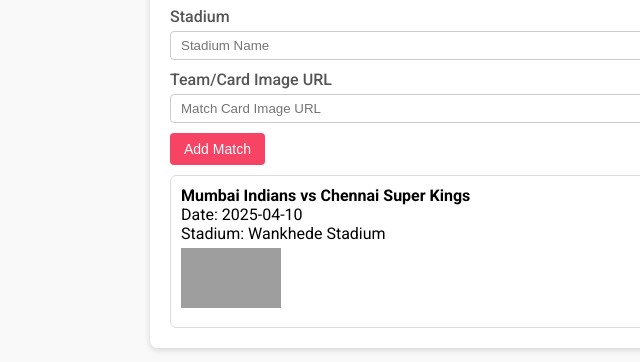
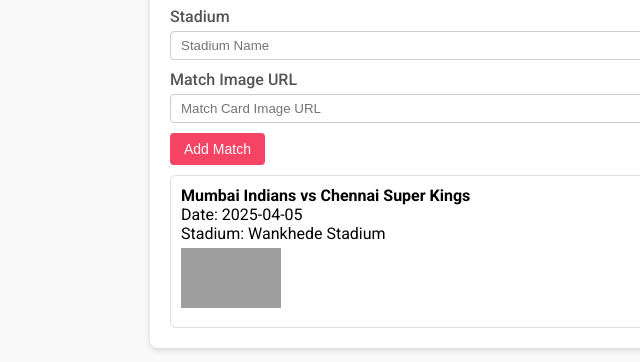
Before and after one commit to hpijansns/ipl-website, a plain HTML site: page admin.html in a window 1280 px wide. Shown: the part 426-788 px from the top of the page, 20-660 px from the left. Drawn offline with Linux system fonts and the light colour scheme; grey boxes are pictures that could not be loaded.

Commit message:
Update match image URL input and initialize matches

```diff
--- a/admin.html
+++ b/admin.html
@@ -40,7 +40,7 @@ button:hover{background:#c4242b;}
 <input type="date" id="match-date">
 <label>Stadium</label>
 <input type="text" id="match-stadium" placeholder="Stadium Name">
-<label>Team/Card Image URL</label>
+<label>Match Image URL</label>
 <input type="text" id="match-img" placeholder="Match Card Image URL">
 <button onclick="addMatch()">Add Match</button>
 
@@ -48,35 +48,25 @@ button:hover{background:#c4242b;}
 </div>
 
 <script>
-let matches = JSON.parse(localStorage.getItem('iplMatches')) || [];
-let banner = localStorage.getItem('bannerURL') || "https://iili.io/K8L5Ots.jpg";
-document.getElementById('banner-url').value = banner;
-
-// Example match if empty
-if(matches.length === 0){
-    matches.push({
-        teams: "Mumbai Indians vs Chennai Super Kings",
-        date: "2025-04-10",
-        stadium: "Wankhede Stadium",
-        img: "https://iili.io/K8L5Ots.jpg"
-    });
-    localStorage.setItem('iplMatches', JSON.stringify(matches));
-}
+let matches=JSON.parse(localStorage.getItem('iplMatches'))||[
+    {teams:"Mumbai Indians vs Chennai Super Kings",date:"2025-04-05",stadium:"Wankhede Stadium",img:"https://iili.io/K8L5Ots.jpg"}
+];
+let banner=localStorage.getItem('bannerURL')||"https://iili.io/K8L5Ots.jpg";
+document.getElementById('banner-url').value=banner;
 
 function updateBanner(){
-    const url = document.getElementById('banner-url').value;
+    const url=document.getElementById('banner-url').value;
     localStorage.setItem('bannerURL', url);
     alert("Banner updated! Homepage will show the new banner.");
-    location.reload();
 }
 
 function displayMatches(){
-    const container = document.getElementById('matches-list');
-    container.innerHTML = "";
+    const container=document.getElementById('matches-list');
+    container.innerHTML="";
     matches.forEach((match,index)=>{
-        let div = document.createElement('div');
-        div.className = 'match-item';
-        div.innerHTML = `
+        let div=document.createElement('div');
+        div.className='match-item';
+        div.innerHTML=`
         <div>
         <strong>${match.teams}</strong><br>
         Date: ${match.date}<br>
```
